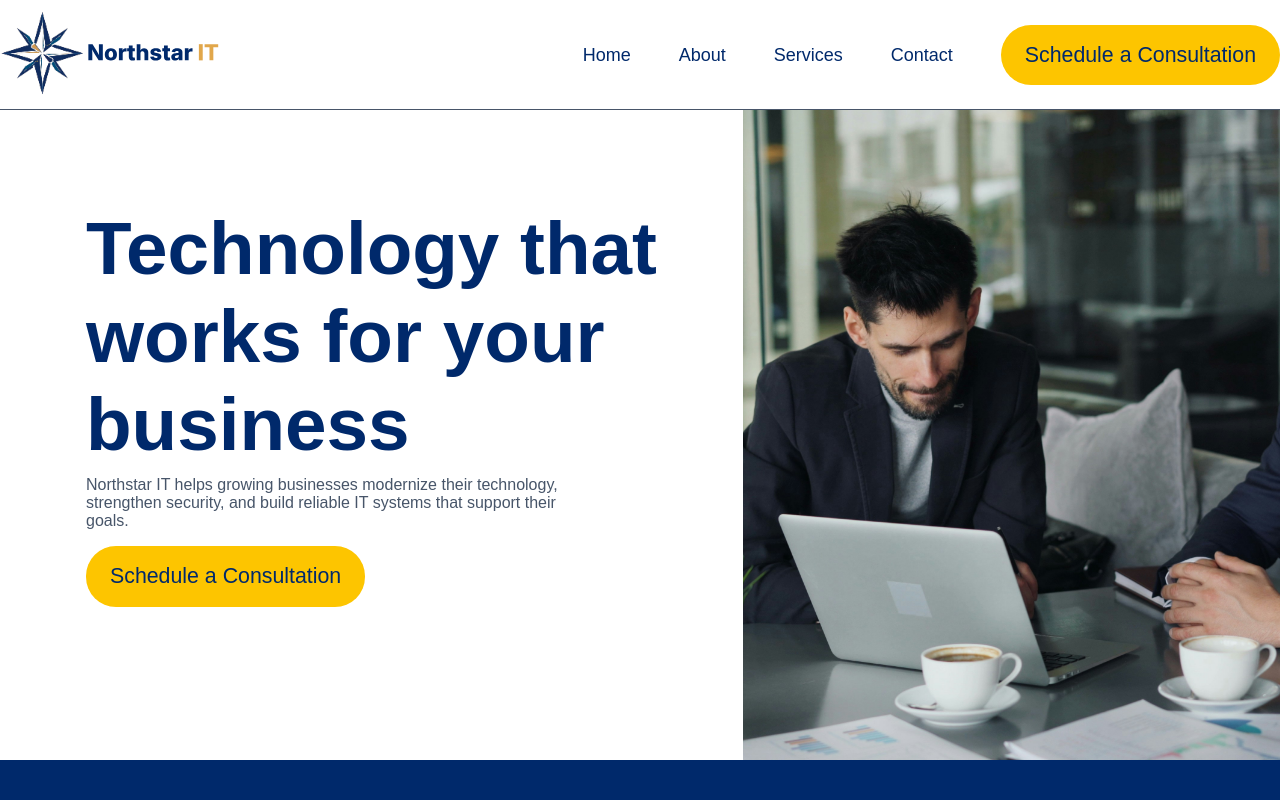
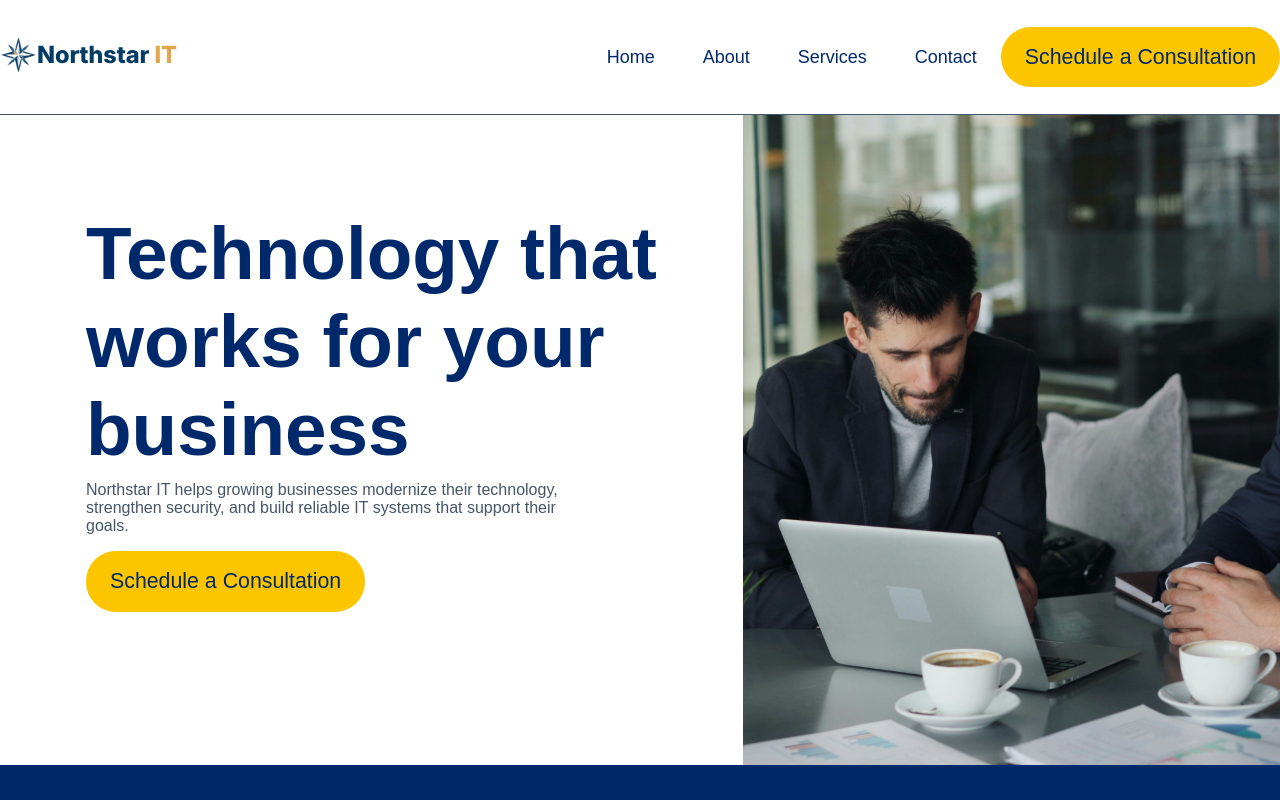
Before and after one commit to itsJustZigg/northstar-it-website, a React (Vite) app: page / in a window 1280 px wide. Shown: the top 800 px of the page. Built offline with nearby package versions, Linux system fonts and the light colour scheme.

Commit message:
fix: made nav links and cta buttons interactive
nav links can now be used to properly navigate the
site. 'Schedule a consultation' buttons scroll
the page down to the contact form

```diff
--- a/package.json
+++ b/package.json
@@ -16,7 +16,7 @@
     "@mui/material": "^9.4.0",
     "react": "^19.2.8",
     "react-dom": "^19.2.8",
-    "react-router": "^8.3.1"
+    "react-router-dom": "^7.18.4"
   },
   "devDependencies": {
     "@eslint/js": "^10.0.1",
--- a/src/App.css
+++ b/src/App.css
@@ -31,6 +31,10 @@ button {
     font: inherit;
 }
 
+button:hover{
+    cursor: pointer;
+}
+
 :root{
     --primary-color: #00296B;
     --secondary-color: #005A92;
@@ -41,27 +45,27 @@ button {
     --muted-text-color: #475569;
 }
 
+.under-construction-container{
+    display: grid;
+    height: 600px;
+    grid-template-columns: 1fr 1fr;
+}
+
 .navbar{
     display: flex;
-    height: 110px;
     align-items: center;
     background-color: var(--bg-color);
     border-bottom: 1px solid var(--muted-text-color);
-
-
 }
 
-.nav-header > img{
-    min-width: 0;
-    max-width: 225px;
-    /* width: 225px; */
-    /* height: auto;  */
+.nav-header img{
+    object-fit: cover;
+}
 
-}
 
 .nav-links{
     display: flex;
-    gap: 3rem;
+    /* gap: 3rem; */
     padding: 0;
     align-items: center;
     font-weight: 200;
@@ -70,25 +74,29 @@ button {
     list-style: none;
     line-height: 18pt;
     margin-left: auto;
+}
+
+.nav-links li{
+    padding: 1.5rem;
+}
 
 
+
+.nav-overlay {
+    display: none;
 }
 
-/* .nav-links > li{
-    display: flex;
-    font-weight: 200;
-    font-size: 18pt;
-    color: var(--primary-color);
-    list-style: none;
-    line-height: 18pt;
-    padding: 18px 0;
-} */
+a {
+    text-decoration: none;
+}
+
+.nav-links a:link, .nav-links a:visited{
+    color: var(--primary-color)
+}
 
 .navbar > ul > button{
     background-color: var(--accent);
     border-radius: 30px;
-    /* width: 240px; */
-    /* height: 54px; */
     font-weight: 400;
     font-size: 16pt;
     border: none;
@@ -337,6 +345,7 @@ button {
 
 .cta-inner-box{
     display: flex;
+    min-height: 408px;
     border-radius: 24px;
     flex-direction: column;
     align-items: center;
@@ -372,6 +381,11 @@ button {
     padding: 18px 24px;
     color: var(--primary-color);
     line-height: 18pt;
+}
+
+.thanks-message{
+    color: var(--primary-color);
+    display: flex;
 }
 
 footer{
@@ -447,11 +461,17 @@ footer a{
 
     .menu-btn{
         display: block;
-        margin-left: auto;
     }
 
     .navbar{
+        position: relative;
+        z-index: 1000;
         flex-direction: column;
+        justify-content: center;
+    }
+
+    .navbar > ul > button{
+        margin-bottom: 1.5rem;
     }
 
     .nav-header{
@@ -459,15 +479,44 @@ footer a{
         align-items: center;
     }
 
+
     .nav-links{
         display: none;
     }
 
     .nav-links.open{
         display: flex;
+        position: absolute;
+        z-index: 9999;
+        top: 110px;
+        width: 100%;
         flex-direction: column;
-        margin-left: 0;
+        background-color: var(--bg-color);
+    }
+
+    .nav-links > li{
+        width: 100%;
+        text-align: center;
+    }
+
+    .nav-links > li:hover{
+        background-color: #e6e6e6;
+    }
+
+    .nav-overlay{
+        display: block;
+        position: fixed;
+        inset: 0;
+        background-color: rgba(0, 0, 0, 0.5);
         z-index: 999;
+        opacity: 0;
+        visibility: hidden;
+        transition: opacity 0.3s ease, visibility 0.3s ease;
+    }
+
+    .nav-overlay.active{
+        opacity: 1;
+        visibility: visible;
     }
 
     .footer-main{
--- a/src/App.jsx
+++ b/src/App.jsx
@@ -3,12 +3,13 @@ import  Header  from "./components/header"
 import Home from "./pages/home";
 import Footer from "./components/footer";
 import './App.css'
+import { Outlet, useLocation } from "react-router-dom";
 
 export default function App(){
     return(
         <>
         <Header />
-        <Home />
+        <Outlet />
         <Footer />
         </>
     )
--- a/src/components/callToAction.jsx
+++ b/src/components/callToAction.jsx
@@ -1,10 +1,22 @@
 import { TextField } from "@mui/material"
+import { useState } from "react"
+import CheckCircleIcon from '@mui/icons-material/CheckCircle';
+
 
 export default function CallToAction(){
+    const[submitted, setSubmitted] = useState(false)
+
+
+    function submitForm(e){
+        e.preventDefault()
+        setSubmitted(true)
+    }
+
     return(
         <section className="call-to-action">
             <article className="cta-inner-box">
-                <form>
+            {!submitted ? (
+                <form id="contact-form">
                     <h1>Ready to solve your <br></br>technology challenges?</h1>
                     <TextField label="Full Name" variant="standard" margin="normal"></TextField>
                     <TextField label="Business Name" variant="standard" margin="normal"></TextField>
@@ -17,8 +29,13 @@ export default function CallToAction(){
                     maxRows={10}
                     margin="normal"></TextField>
 
-                    <button>Schedule a Consultation</button>
+                    <button onClick={submitForm}>Submit</button>
                 </form>
+            ) : (<div className="thanks-message"><CheckCircleIcon />
+                    <h2>Thanks for Reaching Out! Someone will contact you shortly.</h2>
+                </div>
+
+            )}
             </article>
         </section>
     )
--- a/src/components/footer.jsx
+++ b/src/components/footer.jsx
@@ -1,4 +1,5 @@
-import { Link } from "react-router"
+// import { Link } from "react-router"
+import { NavLink } from 'react-router-dom';
 import northstarFooterLogo from '../assets/Northstar IT footer logo (3).svg'
 import fbIcon from '../assets/social-icons/Facebook.svg'
 import xIcon from '../assets/social-icons/Twitter.svg'
@@ -46,11 +47,11 @@ function Company(){
         <div className="footer-company">
         <p>Company</p>
         <nav>
-            <Link to="/about">About</Link>
-            <Link to="/contactus">Contact Us</Link>
-            <Link to="/careers">Careers</Link>
-            <Link to="/services">Services</Link>
-            <Link to="/blog">Blog</Link>
+            <NavLink to="/about">About</NavLink>
+            <NavLink to="/contactus">Contact Us</NavLink>
+            <NavLink to="/careers">Careers</NavLink>
+            <NavLink to="/services">Services</NavLink>
+            <NavLink to="/blog">Blog</NavLink>
         </nav>
         </div>
     )
--- a/src/components/header.jsx
+++ b/src/components/header.jsx
@@ -1,11 +1,22 @@
 import MenuIcon from '@mui/icons-material/Menu';
 import { useState } from 'react';
-import logo from '../assets/header-logo/Northstar IT (2).svg'
+import logo from '../assets/header-logo/Northstar IT (180 x 110 px).svg'
+import { NavLink } from 'react-router-dom';
 
 export default function Header(){
     const[menuOpen, setMenuOpen] = useState(false)
 
+
+    function scrollToForm(formId){
+        const element = document.getElementById(formId)
+        if(element){
+            element.scrollIntoView({ behavior: 'smooth'})
+        }
+    }
+
+
     return(
+        <>
         <nav className="navbar">
         <div className='nav-header'>
             <img src={logo}
@@ -15,13 +26,35 @@ export default function Header(){
             </div>
         </div>
         <ul className={`nav-links ${menuOpen ? "open" : ""}`}>
-            <li key="home">Home</li>
-            <li key="about">About</li>
-            <li key="services">Services</li>
-            <li key="contact">Contact</li>
-            <button>Schedule a Consultation</button>
+            <li key="home">
+                <NavLink to="/"
+                >
+                <span>Home</span>
+                </NavLink>
+            </li>
+            <li key="about">
+                <NavLink to="/about"
+                >
+                <span>About</span>
+                </NavLink>
+            </li>
+            <li key="services">
+                <NavLink to="/services"
+                >
+                <span>Services</span>
+                </NavLink>
+            </li>
+            <li key="contact">
+                <NavLink to="/contact"
+                >
+                <span>Contact</span>
+                </NavLink>
+            </li>
+            <button onClick={() => scrollToForm('contact-form')}>Schedule a Consultation</button>
         </ul>
-
         </nav>
+        <div className={`nav-overlay ${menuOpen ? "active": ""}`}
+        onClick={() => setMenuOpen(false)}></div>
+        </>
     )
 }
--- a/src/components/hero.jsx
+++ b/src/components/hero.jsx
@@ -1,6 +1,13 @@
 import heroImage from '../assets/hero-image/vitaly-gariev-E65p9f63Iv0-unsplash.jpg'
 
 export default function Hero(){
+    function scrollToForm(formId){
+        const element = document.getElementById(formId)
+        if(element){
+            element.scrollIntoView({ behavior: 'smooth'})
+        }
+    }
+
     return(
     <section className="hero">
         <div className="hero-content">
@@ -9,7 +16,7 @@ export default function Hero(){
                 strengthen security, and build reliable IT systems that support their<br></br>
                 goals.
             </p>
-            <button>Schedule a Consultation</button>
+            <button onClick={() => scrollToForm('contact-form')}>Schedule a Consultation</button>
         </div>
         <div className="hero-img">
         <img src={heroImage}
--- a/src/main.jsx
+++ b/src/main.jsx
@@ -1,14 +1,33 @@
 import { StrictMode } from 'react'
 import { createRoot } from 'react-dom/client'
 import './index.css'
-import { createBrowserRouter, RouterProvider } from 'react-router'
+import { createBrowserRouter, RouterProvider } from 'react-router-dom'
 import App from './App.jsx'
+import Home from './pages/home.jsx'
+import UnderConstruction from './pages/underConstruction.jsx'
 
 
 const router = createBrowserRouter([
   {
     path: "/",
     element: <App />,
+    children: [
+      {
+        index: true, element: <Home />
+      },
+      {
+        path: "about", element:<UnderConstruction />
+      },
+      {
+        path: "services", element:<UnderConstruction />
+      },
+      {
+        path: "contact", element:<UnderConstruction />
+      },
+      {
+        path: "*", element: <UnderConstruction />
+      }
+    ]
   }
 ])
 
--- /dev/null
+++ b/src/pages/underConstruction.jsx
@@ -0,0 +1,10 @@
+import ConstructionIcon from '@mui/icons-material/Construction';
+
+export default function UnderConstruction(){
+    return(
+    <div className="under-construction-container">
+        <ConstructionIcon sx={{ fontSize: 400}}/>
+        <h1>Sorry, this page is still under construction. Come back soon!</h1>
+    </div>
+    )
+}
```
Also changed, not shown: src/assets/header-logo/Northstar IT (180 x 110 px).svg (added), 1 other file (tests, documents, lock files or other folders).
